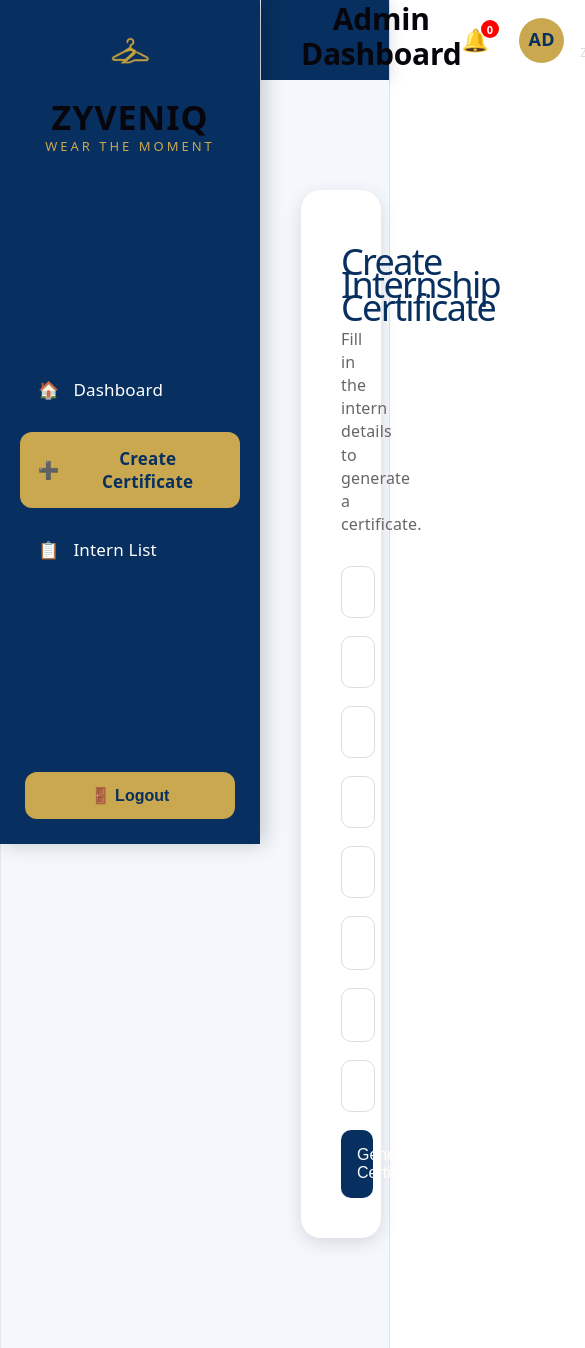
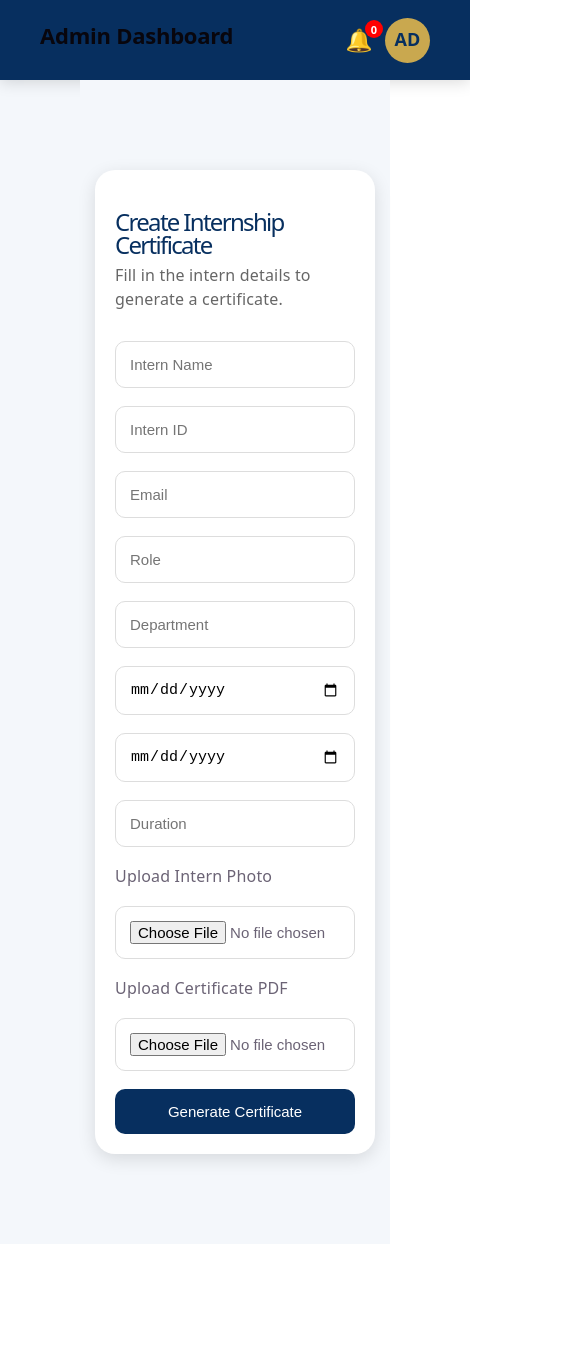
Before and after one commit to GiriZYIT/certificate-system-frontend, a React app: page /add in a window 390 px wide. Shown: the top 1348 px of the page, 585 px wide, since content can reach past the window. After the commit the page ends 1244 px from the top, so only its background shows below. Built offline with nearby package versions, Linux system fonts and the light colour scheme; the HTML template or start-up script is replaced by a standard one.

Commit message:
Test mobile sidebar

```diff
--- a/src/index.css
+++ b/src/index.css
@@ -52,20 +52,18 @@
 
 body {
   margin: 0;
+  padding: 0;
+  width: 100%;
+  overflow-x: hidden;
+  background: #F4F7FB;
 }
 
 #root {
-  width: 1126px;
-  max-width: 100%;
-  margin: 0 auto;
-  text-align: center;
-  border-inline: 1px solid var(--border);
-  min-height: 100svh;
-  display: flex;
-  flex-direction: column;
-  box-sizing: border-box;
+  width: 100%;
+  min-height: 100vh;
+  margin: 0;
+  padding: 0;
 }
-
 h1,
 h2 {
   font-family: var(--heading);
--- a/src/pages/AddIntern.jsx
+++ b/src/pages/AddIntern.jsx
@@ -17,6 +17,8 @@ export default function AddIntern() {
     start_date: "",
     end_date: "",
     duration: "",
+    photo: null,
+    certificate_pdf: null,
   });
 
   const handleChange = (e) => {
@@ -25,6 +27,13 @@ export default function AddIntern() {
       [e.target.name]: e.target.value,
     });
   };
+
+  const handleFileChange = (e) => {
+  setFormData({
+    ...formData,
+    [e.target.name]: e.target.files[0],
+  });
+};
 
   const { certificate_id } = useParams();
   const { addNotification } = useNotification();
@@ -78,10 +87,17 @@ export default function AddIntern() {
       }
       else {
 
-          await api.post(
-              "/intern",
-              formData
-          );
+          const data = new FormData();
+
+              Object.keys(formData).forEach((key) => {
+                  data.append(key, formData[key]);
+              });
+
+              await api.post("/intern", data, {
+                  headers: {
+                      "Content-Type": "multipart/form-data",
+                  },
+          });
 
           toast.success("Certificate Created Successfully");
 
@@ -198,6 +214,26 @@ export default function AddIntern() {
               required
             />
 
+            <label>Upload Intern Photo</label>
+
+            <input
+              type="file"
+              name="photo"
+              accept="image/*"
+              onChange={handleFileChange}
+              required
+            />
+
+            <label>Upload Certificate PDF</label>
+
+            <input
+              type="file"
+              name="certificate_pdf"
+              accept=".pdf"
+              onChange={handleFileChange}
+              required
+            />
+
             <button type="submit">
               {certificate_id ? "Update Intern" : "Generate Certificate"}
             </button>
--- a/src/styles/cards.css
+++ b/src/styles/cards.css
@@ -159,3 +159,50 @@ background:#C9A84F;
 color:#072F5F;
 
 }
+
+@media (max-width:768px){
+
+    .stats-grid{
+        grid-template-columns:1fr;
+        gap:15px;
+    }
+
+    .quick-grid{
+        grid-template-columns:1fr;
+        gap:15px;
+    }
+
+    .stat-card{
+        padding:18px;
+    }
+
+    .stat-left h2{
+        font-size:28px;
+    }
+
+    .stat-icon{
+        width:55px;
+        height:55px;
+        font-size:24px;
+    }
+
+    .quick-card{
+        padding:20px;
+    }
+
+    .quick-icon{
+        font-size:42px;
+    }
+
+    .quick-card h3{
+        font-size:20px;
+    }
+
+    .quick-card p{
+        font-size:14px;
+    }
+
+    .quick-card button{
+        width:100%;
+    }
+}
--- a/src/styles/dashboard.css
+++ b/src/styles/dashboard.css
@@ -115,3 +115,52 @@ background:#DFF7E3;
 color:#2E8B57;
 
 }
+
+@media (max-width:768px){
+
+    .dashboard{
+        margin-left:0 !important;
+        padding:90px 15px 20px;
+    }
+    .welcome-card{
+        padding:20px;
+    }
+
+    .welcome-card h1{
+        font-size:24px;
+    }
+
+    .welcome-card p{
+        font-size:14px;
+    }
+
+    .section-title{
+        font-size:22px;
+        margin-top:30px;
+    }
+
+    .stats-grid{
+        grid-template-columns:1fr;
+        gap:15px;
+    }
+
+    .quick-grid{
+        grid-template-columns:1fr;
+        gap:15px;
+    }
+
+    .table-card{
+        padding:15px;
+        overflow-x:auto;
+    }
+
+    table{
+        font-size:14px;
+        min-width:600px;
+    }
+
+    th,
+    td{
+        padding:10px;
+    }
+}
--- a/src/styles/form.css
+++ b/src/styles/form.css
@@ -101,3 +101,26 @@ color:#072F5F;
 font-weight:bold;
 
 }
+
+@media (max-width:768px){
+
+    .form-page{
+        margin-left:80px;
+        padding:90px 15px;
+    }
+
+    .form-card{
+        padding:20px;
+        max-width:100%;
+    }
+
+    .form-card h1{
+        font-size:24px;
+    }
+
+    input,
+    button{
+        font-size:15px;
+        padding:14px;
+    }
+}
--- a/src/styles/sidebar.css
+++ b/src/styles/sidebar.css
@@ -30,11 +30,9 @@ text-align:center;
 }
 
 .sidebar-logo{
-
-width:85px;
-
-margin-bottom:15px;
-
+    width:220px;
+    height:auto;
+    margin-bottom:1px;
 }
 
 .sidebar-top h1{
@@ -148,3 +146,41 @@ transition:.3s;
 background:white;
 
 }
+
+@media (max-width:768px){
+
+    .sidebar{
+         display:none !important;
+    }
+
+    .sidebar-logo{
+        width:60px;
+        margin-bottom:10px;
+    }
+
+    .sidebar-top h1,
+    .sidebar-top p{
+        display:none;
+    }
+
+    .menu-item{
+        justify-content:center;
+        padding:15px;
+        font-size:0;
+    }
+
+    .menu-item span{
+        font-size:22px;
+        margin:0;
+    }
+
+    .logout-btn{
+        font-size:0;
+        padding:15px;
+    }
+
+    .logout-btn::before{
+        content:"🚪";
+        font-size:22px;
+    }
+}
--- a/src/styles/table.css
+++ b/src/styles/table.css
@@ -101,3 +101,34 @@ background:#C9A84F;
 color:#072F5F;
 
 }
+
+@media (max-width:768px){
+
+    .table-page{
+        margin-left:80px;
+        padding:90px 15px;
+    }
+
+    .table-wrapper{
+        padding:15px;
+    }
+
+    .table-wrapper h1{
+        font-size:22px;
+    }
+
+    table{
+        font-size:14px;
+    }
+
+    th,
+    td{
+        padding:10px;
+    }
+
+    a{
+        padding:6px 10px;
+        font-size:12px;
+    }
+
+}
--- a/src/styles/topbar.css
+++ b/src/styles/topbar.css
@@ -166,3 +166,28 @@ color:#ddd;
 .notification-item:last-child{
     border-bottom:none;
 }
+
+@media (max-width:768px){
+
+    .topbar{
+        margin-left:0 !important;
+        width:100%;
+    }
+
+    .topbar-left h2{
+        font-size:22px;
+    }
+
+    .topbar-right{
+        gap:12px;
+    }
+
+    .admin-details{
+        display:none;
+    }
+
+    .notification-dropdown{
+        width:240px;
+        right:-10px;
+    }
+}
```
